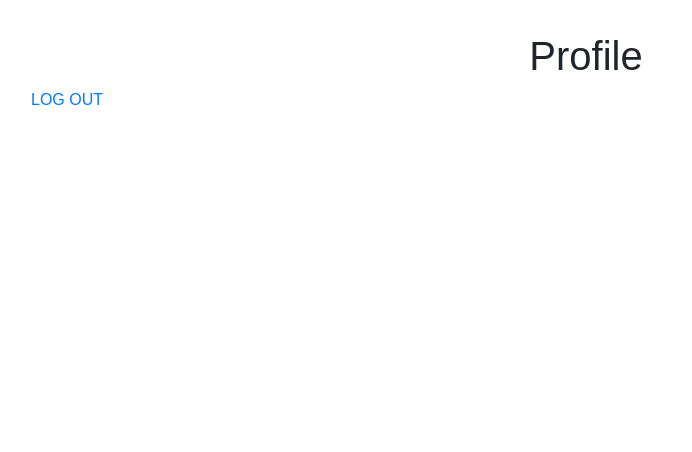
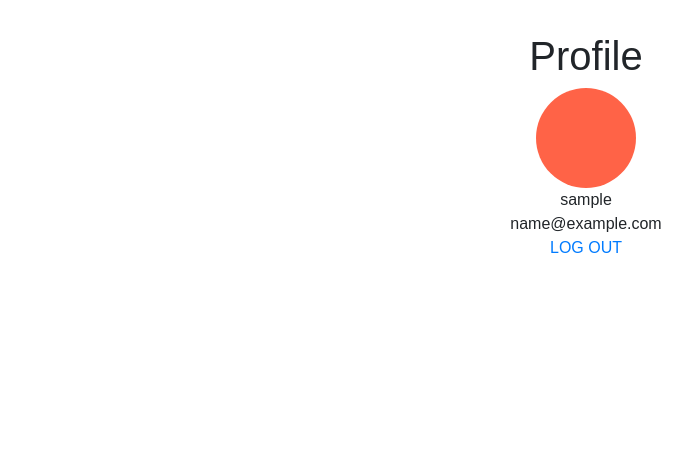
Before and after one commit to nlimtung/financialhackathon, a Django app: page /profile/ in a window 1280 px wide. Shown: the top 452 px of the page, without its empty margins (54-746 px from the left). Run offline with Django 4.2, Linux system fonts and the light colour scheme; the visitor is signed in with stand-in values (Sample User, id 1); some web fonts are replaced.

Commit message:
adding profile page

```diff
--- a/main_app/models.py
+++ b/main_app/models.py
@@ -10,7 +10,6 @@
     item_cost = models.FloatField("cost")
     user = models.ForeignKey(User, on_delete=models.CASCADE)
     def __str__(self):
-        purchasecost = str(item_cost)
-        return self.item_cost
+        return self.item
     def get_absolute_url(self):
         return reverse('detail', kwargs={'habit_id': self.id})
--- a/main_app/static/css/base.css
+++ b/main_app/static/css/base.css
@@ -144,3 +144,20 @@
 main{
     margin-bottom: 80px;
 }
+
+
+.profile-image {
+    background-color: tomato;
+    height: 100px;
+    border-radius: 100%;
+    width:100px;
+    margin:auto;
+}
+
+
+.profile  {
+    text-align: center;
+    justify-content: center;
+
+
+}
--- a/main_app/templates/habits/profile.html
+++ b/main_app/templates/habits/profile.html
@@ -1,10 +1,19 @@
 {% extends 'base.html' %}
 {% block content %}
 <h1>Profile</h1>
-    {% if user.is_authenticated %}
-        <li><a href="{% url 'logout' %}">LOG OUT</a></li>
-    {% endif %}
-    </ul>
+<div class = "profile">
+    <div class = "profile-image"></div>
+            <li>{{ user }}</li>
+            <li>{{ user.email }}</li>
+
+
+
+        {% if user.is_authenticated %}
+            <li><a href="{% url 'logout' %}">LOG OUT</a></li>
+        {% endif %}
+        </ul>
+    </div>
+</div>
 
 
 
--- a/main_app/views.py
+++ b/main_app/views.py
@@ -9,6 +9,7 @@
 
 from django.views.generic.edit import CreateView, DeleteView
 from .models import Habit
+from .models import User
 
 @login_required
 def home (request):
@@ -72,4 +73,9 @@
 
 #change habit to profile later****
 def profile (request):
-    return render  (request, "habits/profile.html")
+  user = request.user
+  address = request.user.email
+
+  print(address)
+
+  return render  (request, "habits/profile.html", {"user" : user})
```
